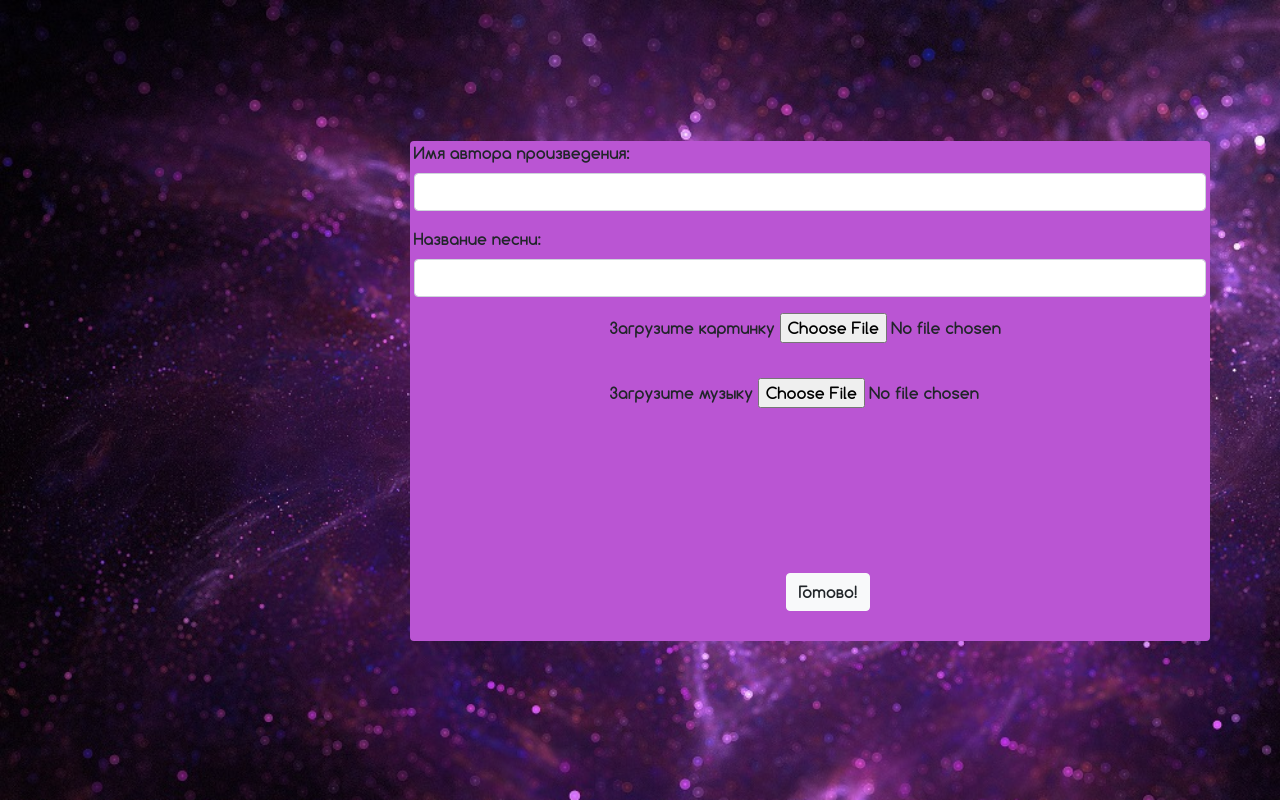
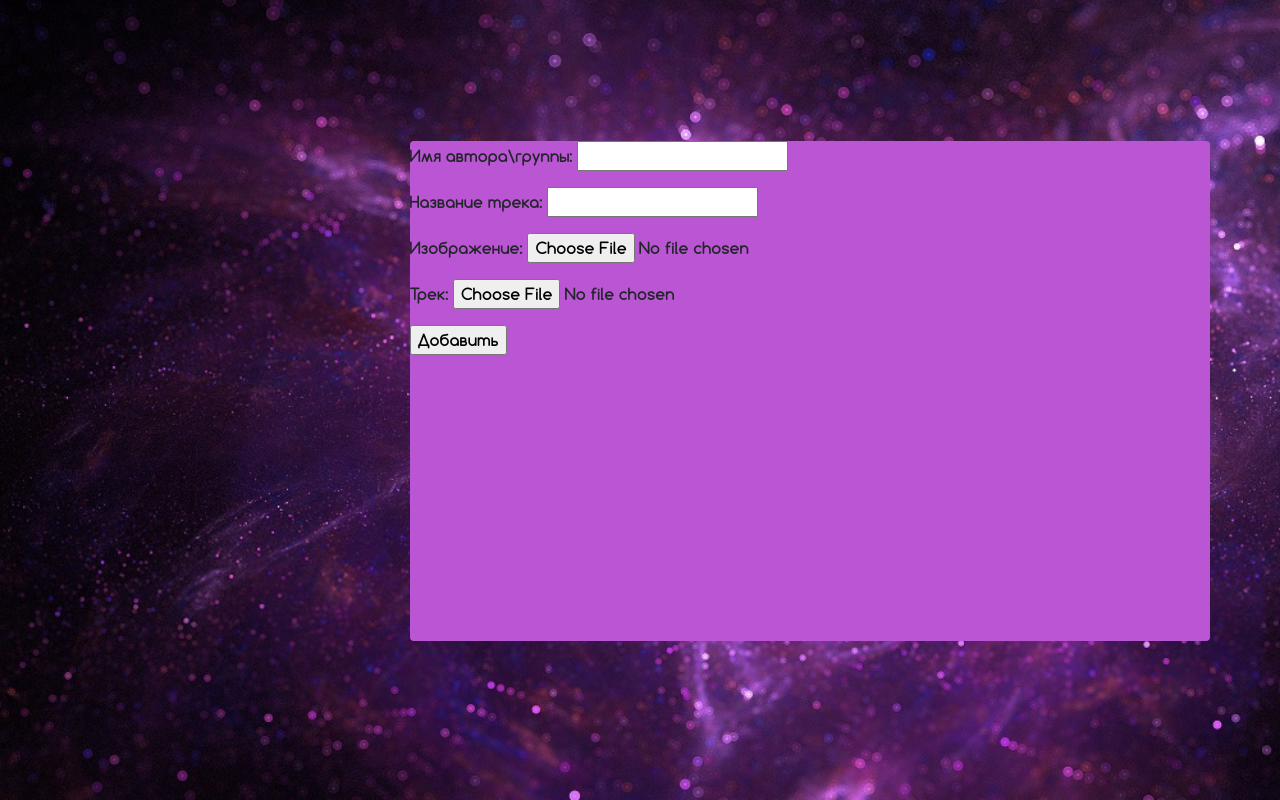
Before and after one commit to kapusta-gg/web_project_yandex, a Flask app: page /maker in a window 1280 px wide. Run offline with Flask 2, Linux system fonts and the light colour scheme; some libraries are stand-ins or nearby versions.

Commit message:
Теперь можно загружать файлы

```diff
--- a/main.py
+++ b/main.py
@@ -1,6 +1,9 @@
+import os
+
 from flask import Flask, render_template, redirect, request
 from flask_login import LoginManager, login_required, logout_user, login_user
 import flask_user
+from werkzeug.utils import secure_filename
 
 from data import db_session
 
@@ -14,9 +17,23 @@ from data.content_maker import MakerForm
 from data.comments_form import CommentsForm
 
 app = Flask(__name__)
+UPLOAD_FOLDER_INT = '/web/static/intermediate'
+UPLOAD_FOLDER_USERS = '/web/static/users_content'
+
 app.config['SECRET_KEY'] = 'my_project'
+app.config['UPLOAD_FOLDER'] = UPLOAD_FOLDER_INT
 login_manager = LoginManager()
 login_manager.init_app(app)
+
+
+def allowed_file_img(filename):
+    return '.' in filename and \
+           filename.rsplit('.', 1)[1] in ['.png', '.jpg']
+
+
+def allowed_file_song(filename):
+    return '.' in filename and \
+           filename.rsplit('.', 1)[1] in ['.mp3']
 
 
 @login_manager.user_loader
@@ -40,7 +57,8 @@ def search():
     session = db_session.create_session()
     session.query(Content).filter().all()
     searching_objects = \
-        session.query(Content).filter(Content.music_author.like('%' + text_search + '%') | Content.music_name.like('%' + text_search + '%')).all()
+        session.query(Content).filter(
+            Content.music_author.like('%' + text_search + '%') | Content.music_name.like('%' + text_search + '%')).all()
     return render_template('search.html', content=searching_objects)
 
 
@@ -94,14 +112,32 @@ def login():
 
 @app.route('/maker', methods=['GET', 'POST'])
 def maker():
-    form = MakerForm()
-    if form.validate_on_submit():
-        session = db_session.create_session()
-        if '.png' in form.image.name:
-            return render_template('register.html',
-                                   form=form,
-                                   message="Недопустимое расширение")
-    return render_template('maker.html', form=form)
+    if request.method == 'POST':
+        author = request.form['author']
+        song_name = request.form['song_name']
+        song_file = request.files['song']
+        img_file = request.files['img']
+        if song_file and img_file:
+            if ('.png' in img_file.filename) and ('.mp3' in song_file.filename):
+                for i in [song_file, img_file]:
+                    filename = secure_filename(i.filename)
+                    i.save(os.path.join(app.config['UPLOAD_FOLDER'], filename))
+                    old_load_file = os.path.join(UPLOAD_FOLDER_INT, i.filename)
+                    new_load_file = os.path.join(UPLOAD_FOLDER_USERS,
+                                                 author + '_' + song_name + '.' + i.filename.rsplit('.', 1)[1])
+                    os.rename(old_load_file, new_load_file)
+                session = db_session.create_session()
+                content = Content(
+                    music_name=song_name,
+                    music_author=author,
+                    url_music='static/users_content/' + author + '_' + song_name + '.mp3',
+                    url_img='static/users_content/' + author + '_' + song_name + '.png',
+                    user_id=flask_user.current_user.name
+                )
+                session.add(content)
+                session.commit()
+            return redirect('/')
+    return render_template('maker.html')
 
 
 @app.route('/logout')
@@ -117,7 +153,6 @@ def music_page(name_music, name_author, id, user_id):
     data_music = session.query(Content).filter(Content.user_id == user_id,
                                                Content.id == id).first()
     user_post_name = session.query(User).filter(User.id == id).first()
-    comments = session.query(Comments).filter(Comments.content_id == id).all()
 
     form = CommentsForm()
     if form.validate_on_submit():
--- a/templates/maker.html
+++ b/templates/maker.html
@@ -41,29 +41,14 @@
     }
 </style>
 <body>
-    <form action="" method="post">
+    <form action="" method="post" enctype=multipart/form-data>
         <div>
-       {{ form.hidden_tag() }}
-        <p class="str_inf">
-            {{ form.author_name.label }}
-            {{ form.author_name(class="form-control") }}
-        </p>
-        <p class="str_inf">
-            {{ form.song_name.label }}
-            {{ form.song_name(class="form-control") }}
-        </p>
-        <p class="upload">
-            {{ form.image.label }}
-            {{ form.image() }}
-        </p>
-        <p class="upload">
-            {{ form.music.label }}
-            {{ form.music() }}
-        </p>
-        <p class="submit">
-           {{ form.submit(class="btn btn-light", type="submit") }}
-        </p>
-        {{ message }}
-         </div>
+            <p>Имя автора\группы: <input type="text" name="author"></p>
+            <p>Название трека: <input type="text" name="song_name"></p>
+            <p>Изображение: <input type="file" name="img"></p>
+            <p>Трек: <input type="file" name="song"></p>
+            <input type="submit" value="Добавить">
+       {{ message }}
+       </div>
     </form>
 </body>
```
Also changed, not shown: db/blogs.sqlite, static/users_content/f_f.png (added), static/users_content/q_q.png (added), 2 other files.
